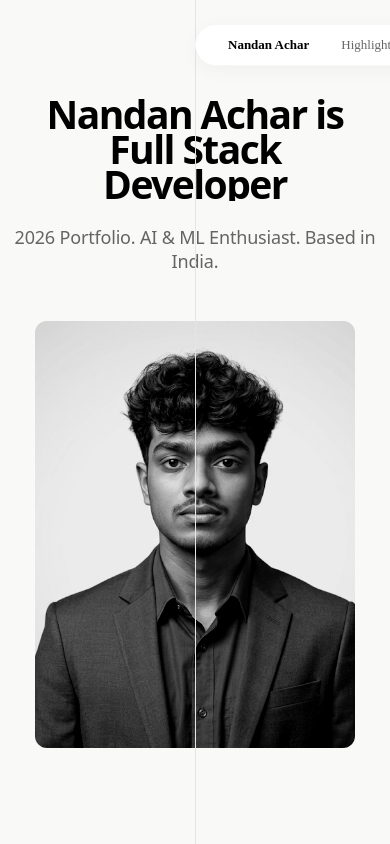
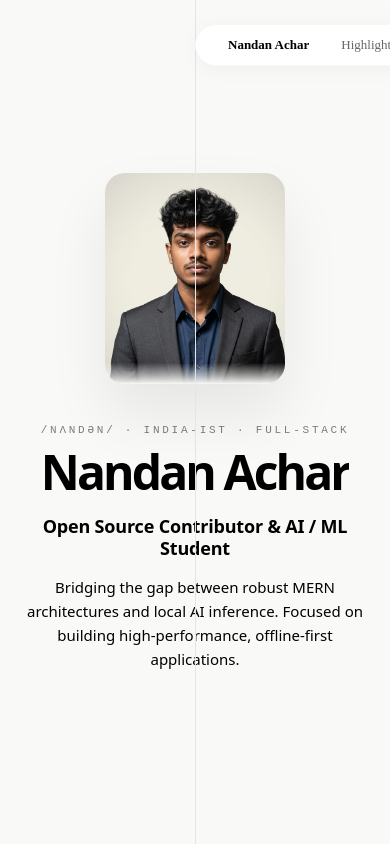
Before and after one commit to Nandann018-ux/portfolio-26, a Next.js app: page / in a window 390 px wide. Shown: the top 844 px of the page. Built offline with nearby package versions, Linux system fonts and the light colour scheme.

Commit message:
feat: restructure hero section into responsive split-layout

```diff
--- a/src/components/Hero.tsx
+++ b/src/components/Hero.tsx
@@ -1,10 +1,20 @@
 'use client';
 
-import { useRef } from 'react';
-import { motion, useScroll, useTransform } from 'framer-motion';
+import { useRef, useEffect, useState } from 'react';
+import { motion, useScroll, useTransform, AnimatePresence } from 'framer-motion';
 
 export default function Hero() {
   const ref = useRef<HTMLDivElement>(null);
+  const [isMobile, setIsMobile] = useState(false);
+
+  useEffect(() => {
+    const checkMobile = () => {
+      setIsMobile(window.innerWidth < 1024);
+    };
+    checkMobile();
+    window.addEventListener('resize', checkMobile);
+    return () => window.removeEventListener('resize', checkMobile);
+  }, []);
 
   const { scrollYProgress } = useScroll({
     target: ref,
@@ -16,7 +26,7 @@ export default function Hero() {
   const heroY = useTransform(scrollYProgress, [0, 0.5], [0, -40]);
 
   return (
-    <section ref={ref} style={{ position: 'relative', width: '100%', minHeight: '180vh', backgroundColor: '#F9F9F7' }}>
+    <section ref={ref} style={{ position: 'relative', width: '100%', minHeight: '180vh', backgroundColor: 'var(--bg-primary)' }}>
       <motion.div
         style={{
           position: 'fixed',
@@ -25,70 +35,39 @@ export default function Hero() {
           width: '100%',
           height: '100vh',
           display: 'flex',
-          flexDirection: 'column',
+          flexDirection: isMobile ? 'column' : 'row',
           alignItems: 'center',
           justifyContent: 'center',
+          gap: isMobile ? '40px' : '10vw',
+          padding: isMobile ? '20px' : '0 5vw',
           zIndex: 10,
           opacity: heroOpacity,
           scale: heroScale,
           y: heroY,
         }}
       >
-        {/* Main Heading Reveal */}
-        <div style={{ overflow: 'hidden', textAlign: 'center', marginBottom: '24px' }}>
-          <motion.h1
-            initial={{ y: '100%' }}
-            animate={{ y: 0 }}
-            transition={{
-              duration: 1.8,
-              ease: [0.19, 1, 0.22, 1],
-              delay: 0.5,
-            }}
+        {/* Left Side: Photo */}
+        <motion.div
+          initial={{ opacity: 0, x: -60, scale: 0.9 }}
+          animate={{ opacity: 1, x: 0, scale: 1 }}
+          transition={{ duration: 2, delay: 0.5, ease: [0.19, 1, 0.22, 1] }}
           style={{
-              fontFamily: 'ui-sans-serif, system-ui, -apple-system, BlinkMacSystemFont, "Segoe UI", Roboto, "Helvetica Neue", Arial, sans-serif',
-              fontSize: '10vw',
-              fontWeight: 800,
-              letterSpacing: '-0.04em',
-              lineHeight: 0.9,
-              color: '#000000',
-              margin: 0,
-              maxWidth: '90vw',
+            flex: 'none',
+            display: 'flex',
+            justifyContent: 'center',
+            alignItems: 'center',
           }}
         >
-            Nandan Achar is <br /> Full Stack Developer
-          </motion.h1>
-        </div>
-
-        {/* Subtitle */}
-        <motion.p
-          initial={{ opacity: 0, y: 20 }}
-          animate={{ opacity: 1, y: 0 }}
-          transition={{ duration: 1.5, delay: 1.5, ease: [0.19, 1, 0.22, 1] }}
+          <div
             style={{
-            fontFamily: 'ui-sans-serif, system-ui, sans-serif',
-            fontSize: '18px',
-            color: 'rgba(0,0,0,0.6)',
-            letterSpacing: '-0.01em',
-            fontWeight: 400,
-            textAlign: 'center',
-            marginBottom: '48px',
-          }}
-        >
-          2026 Portfolio. AI & ML Enthusiast. Based in India.
-        </motion.p>
-
-        {/* Center Portrait Image */}
-        <motion.div
-          initial={{ opacity: 0, y: 60, scale: 0.9 }}
-          animate={{ opacity: 1, y: 0, scale: 1 }}
-          transition={{ duration: 2, delay: 1.8, ease: [0.19, 1, 0.22, 1] }}
-          style={{
-            width: '28vw',
-            minWidth: '320px',
-            aspectRatio: '3/4',
-            backgroundColor: '#E5E5E5',
-            borderRadius: '12px',
+              width: isMobile ? '180px' : '20vw',
+              minWidth: isMobile ? '180px' : '280px',
+              aspectRatio: '0.85/1',
               overflow: 'hidden',
+              borderRadius: '20px',
+              position: 'relative',
+              boxShadow: '0 30px 60px rgba(0,0,0,0.08)',
+              border: '1px solid var(--border-color)',
             }}
           >
             <img
@@ -98,33 +77,124 @@ export default function Hero() {
                 width: '100%',
                 height: '100%',
                 objectFit: 'cover',
-              filter: 'grayscale(100%) contrast(110%) brightness(95%)',
+                filter: 'grayscale(var(--image-grayscale)) contrast(105%) brightness(var(--image-brightness))',
+                maskImage: 'linear-gradient(to top, transparent 0%, black 10%)',
+                WebkitMaskImage: 'linear-gradient(to top, transparent 0%, black 10%)',
               }}
             />
+          </div>
         </motion.div>
+
+        {/* Right Side: Content */}
+        <div
+          style={{
+            flex: 'none',
+            maxWidth: isMobile ? '100%' : '45vw',
+            display: 'flex',
+            flexDirection: 'column',
+            alignItems: isMobile ? 'center' : 'flex-start',
+            textAlign: isMobile ? 'center' : 'left',
+          }}
+        >
+          {/* Metadata / Secondary Details */}
+          <motion.div
+            initial={{ opacity: 0, y: 10 }}
+            animate={{ opacity: 0.5, y: 0 }}
+            transition={{ duration: 1.5, delay: 1.2 }}
+            style={{
+              fontFamily: 'ui-monospace, monospace',
+              fontSize: '11px',
+              letterSpacing: '0.25em',
+              textTransform: 'uppercase',
+              marginBottom: '12px',
+              color: 'var(--text-primary)',
+            }}
+          >
+            /nʌndən/ · INDIA-IST · FULL-STACK
+          </motion.div>
+
+          {/* Name Reveal */}
+          <div style={{ overflow: 'hidden', marginBottom: '20px' }}>
+            <motion.h1
+              initial={{ y: '100%' }}
+              animate={{ y: 0 }}
+              transition={{
+                duration: 1.5,
+                ease: [0.19, 1, 0.22, 1],
+                delay: 0.8,
+              }}
+              style={{
+                fontFamily: 'ui-sans-serif, system-ui, -apple-system, sans-serif',
+                fontSize: isMobile ? '48px' : '6vw',
+                fontWeight: 800,
+                letterSpacing: '-0.06em',
+                lineHeight: 1,
+                color: 'var(--text-primary)',
+                margin: 0,
+                whiteSpace: 'nowrap',
+              }}
+            >
+              Nandan Achar
+            </motion.h1>
+          </div>
+
+          {/* Role / Description */}
+          <motion.div
+            initial={{ opacity: 0, y: 20 }}
+            animate={{ opacity: 1, y: 0 }}
+            transition={{ duration: 1.5, delay: 1.4, ease: [0.19, 1, 0.22, 1] }}
+            style={{
+              display: 'flex',
+              flexDirection: 'column',
+              gap: '16px',
+            }}
+          >
+            <span style={{
+              fontFamily: 'ui-sans-serif, system-ui, sans-serif',
+              fontSize: isMobile ? '18px' : '1.4vw',
+              color: 'var(--text-primary)',
+              letterSpacing: '-0.01em',
+              fontWeight: 700,
+              lineHeight: 1.2,
+            }}>
+              Open Source Contributor & AI / ML Student
+            </span>
+            <p style={{
+              fontFamily: 'ui-sans-serif, system-ui, sans-serif',
+              fontSize: isMobile ? '15px' : '1.1vw',
+              color: 'var(--text-secondary)',
+              maxWidth: isMobile ? '100%' : '30rem',
+              lineHeight: 1.6,
+              margin: 0,
+            }}>
+              Bridging the gap between robust MERN architectures and local AI inference. Focused on building high-performance, offline-first applications.
+            </p>
+          </motion.div>
+        </div>
+
       </motion.div>
 
       {/* Scroll Down Indicator */}
       <motion.div
         initial={{ opacity: 0 }}
-        animate={{ opacity: 0.2 }}
-        transition={{ delay: 3.5, duration: 1 }}
+        animate={{ opacity: 0.3 }}
+        transition={{ delay: 3, duration: 1 }}
         style={{
           position: 'fixed',
           bottom: '40px',
-          left: '50%',
-          transform: 'translateX(-50%)',
+          left: isMobile ? '50%' : '10vw',
+          transform: isMobile ? 'translateX(-50%)' : 'none',
           display: 'flex',
           flexDirection: 'column',
-          alignItems: 'center',
+          alignItems: isMobile ? 'center' : 'flex-start',
           zIndex: 10,
         }}
       >
-        <div style={{ width: '1px', height: '60px', background: 'rgba(0,0,0,0.1)', position: 'relative', overflow: 'hidden' }}>
+        <div style={{ width: '1px', height: '60px', background: 'var(--border-color)', position: 'relative', overflow: 'hidden' }}>
           <motion.div
             animate={{ y: ['-100%', '200%'] }}
             transition={{ duration: 3, repeat: Infinity, ease: 'linear' }}
-            style={{ position: 'absolute', top: 0, left: 0, width: '100%', height: '40%', background: '#000' }}
+            style={{ position: 'absolute', top: 0, left: 0, width: '100%', height: '40%', background: 'var(--text-primary)' }}
           />
         </div>
       </motion.div>
```
Lines whose indentation alone changed are shown as unchanged.
